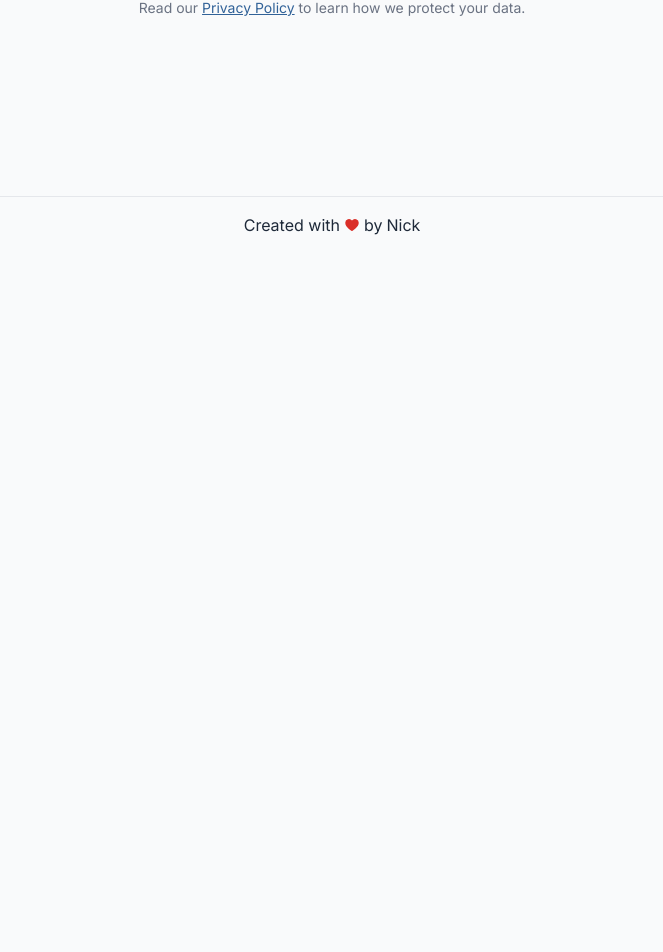
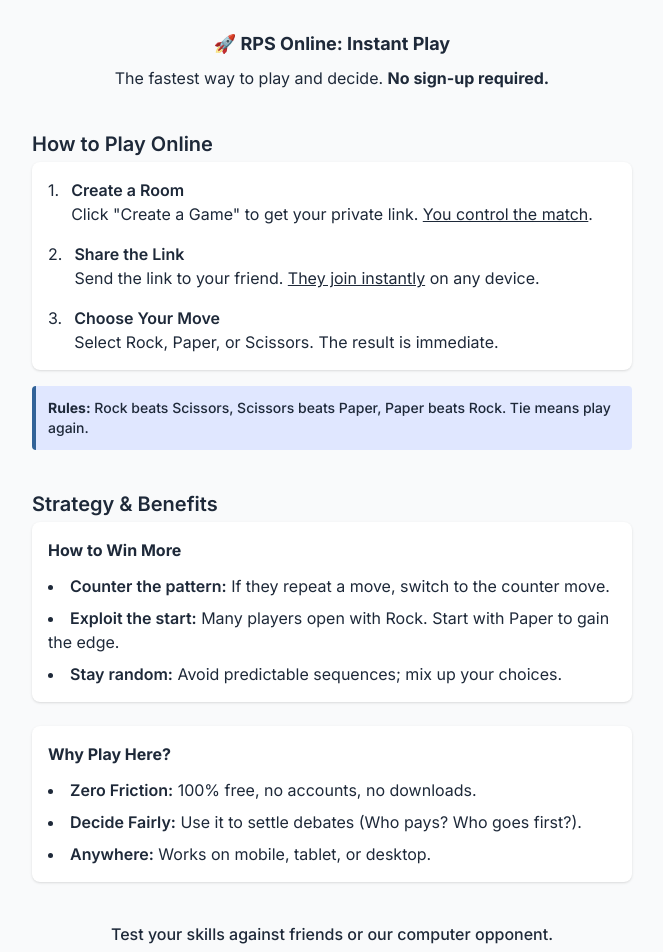
Before and after one commit to nicojuhari/next-rps-game-online, a Next.js app: page / in a window 1280 px wide. Shown: the part 660-1612 px from the top of the page, without its empty margins (308-971 px from the left). Before the commit the page ends 913 px from the top, so only its background shows below. Built offline with nearby package versions, Linux system fonts and the light colour scheme.

Commit message:
adds content on home page

```diff
--- a/app/one-player/page.tsx
+++ b/app/one-player/page.tsx
@@ -4,6 +4,7 @@ import TableBoard from "@/components/TableBoard"
 import GameResults from "@/components/GameResults"
 import { getGameWinner } from "@/lib/game-utils"
 import GameEffects from "@/components/GameEffects"
+import GameBoard from "@/components/GameBoard"
 
 const OnePlayer = () => {
     const playerId = 'You'
@@ -61,12 +62,14 @@ const OnePlayer = () => {
 
 
     return (
-    <div className="w-full max-w-sm mx-auto">
-        <div className="mt-8">
-            {!isGameFinished ? ( <h1 className="text-2xl font-bold text-center text-green-600 mb-4">Select your Move</h1> ) : (
-                <h1 className="text-2xl font-bold text-center mb-4">Game Finished!</h1>
+    <div className="container py-8">
+        <h1 className="text-xl font-bold mb-4 text-center">Rock Paper Scissors - 1 Player Game</h1>
+        <div className="max-w-sm mx-auto">
+        <div className="mt-10 text-center">
+            {!isGameFinished ? ( <h2 className="font-medium text-green-600">Select your Move</h2> ) : (
+                <h2 className="font-medium">Game Finished!</h2>
             )}
-            <div className="text-sm text-center text-gray-800 space-y-2">
+            <div className="text-sm text-center text-gray-500 space-y-2 mt-2">
                 <div>After both players select their move <strong>3 times,</strong><br/>the game ends and results will be displayed.</div>
             </div>
         </div>
@@ -81,12 +84,14 @@ const OnePlayer = () => {
         { isGameFinished && (
             <>
                 <GameResults playerId={playerId} gameWinner={gameWinner} />
-                <div className="my-8 text-center">
+                <div className="my-6 text-center">
                     <button onClick={() => resetGame()} className="btn btn-outline">Play again</button>
                 </div>
             </>
         ) }
         { isGameFinished && playerId === gameWinner && <GameEffects /> }
+
+        </div>
     </div>
     );
 }
--- a/app/page.tsx
+++ b/app/page.tsx
@@ -1,5 +1,6 @@
 import Link from 'next/link';
 import MainCTA from '@/components/MainCTA';
+import HomeContent from '@/components/HomeContent';
 
 const Home = () => {
   return (
@@ -17,6 +18,7 @@ const Home = () => {
       </p>
     </div>
     <MainCTA />
+    <HomeContent/>
     <p className="text-sm text-center text-gray-500 mb-6">
         Read our <Link href="/privacy" className="text-blue-600 underline" title="privacy policy">
           Privacy Policy
--- a/app/two-players/page.tsx
+++ b/app/two-players/page.tsx
@@ -4,11 +4,9 @@ import { useState, useEffect } from 'react';
 import { useSearchParams } from 'next/navigation';
 import Image from 'next/image';
 import { useFirebase } from '@/contexts/FirebaseContext';
-import type { Game } from '@/types';
 import GameBoard from '@/components/GameBoard';
 import JoinGame from '@/components/JoinGame';
 import { usePlayer } from '@/lib/hooks/usePlayer';
-import TableBoard from '@/components/TableBoard';
 import WaitingPlayerTwo from '@/components/WaitingPlayerTwo';
 
 const TwoPlayers = () => {
@@ -37,26 +35,18 @@ const TwoPlayers = () => {
         fetchData();
     }, [gameId]);
 
-
-
-
-
-
-    if (loading) {
-        return <Image src="/loading.svg" loading='eager' alt="Loading" width={40} height={40} className="mx-auto my-24" />;
-    }
-
     if (!gameData) {
         return <div>No game data available</div>;
     }
 
     return (
-        <div className="container mx-auto px-4 py-8">
-              <h1 className="text-2xl font-bold mb-4 text-center">Rock Paper Scissors - 2 Players Game</h1>
+        <div className="container py-8">
+              <h1 className="text-xl font-bold mb-4 text-center">Rock Paper Scissors - 2 Players Game</h1>
+            { loading && (<Image src="/loading.svg" loading='eager' alt="Loading" width={40} height={40} className="mx-auto my-24" />) }
             { gameData.player2 === null && playerId !== gameData.player1 && (<JoinGame />) }
             { gameData.player2 === null && playerId === gameData.player1 && ( <WaitingPlayerTwo /> ) }
             {
-                gameData.player2 !== null && gameData.player2 !== null && ( <GameBoard /> )
+              gameData.player2 !== null && gameData.player2 !== null && ( <GameBoard /> )
             }
         </div>
     );
--- a/components/GameBoard.tsx
+++ b/components/GameBoard.tsx
@@ -53,11 +53,11 @@ const GameBoard = () => {
     }
     return (
         <div className="max-w-sm mx-auto">
-            <div className="mt-8">
-                {!isGameFinished ? ( <h2 className="text-2xl font-bold text-center text-green-600 mb-4">Select your Move</h2> ) : (
-                    <h2 className="text-2xl font-bold text-center mb-4">Game Finished!</h2>
+            <div className="mt-10 text-center">
+                {!isGameFinished ? ( <h2 className="font-medium text-green-600">Select your Move</h2> ) : (
+                    <h2 className="font-medium">Game Finished!</h2>
                 )}
-                <div className="text-sm text-center text-gray-800 space-y-2">
+                <div className="text-sm text-center text-gray-500 space-y-2 mt-2">
                     <div>After both players select their move <strong>3 times,</strong><br/>the game ends and results will be displayed.</div>
                 </div>
             </div>
@@ -75,7 +75,7 @@ const GameBoard = () => {
                 { isGameFinished && (
                     <>
                         <GameResults playerId={playerId} gameWinner={gameWinner} />
-                        <div className="my-8 text-center">
+                        <div className="my-6 text-center">
                             <button onClick={() => resetGame(gameData?.$id)} className="btn btn-outline">Play again</button>
                         </div>
                     </>
--- a/components/GameResults.tsx
+++ b/components/GameResults.tsx
@@ -2,11 +2,11 @@ const GameResults = ({ playerId, gameWinner }: { playerId: string, gameWinner: n
     return (
         <div className="text-center text-xl font-medium mt-8">
             {gameWinner === playerId ? (
-            <div className="text-green-600">Congratulations!<br />You have won!</div>
+            <div className="text-green-600">You Win!</div>
             ) : gameWinner === 'draw' ? (
-            <div>It is a Tie</div>
+            <div>It&apos;s a Tie!</div>
             ) : (
-            <div className="text-red-600">Better luck next time!</div>
+            <div className="text-red-600">You Lost.</div>
             )}
         </div>
      );
--- /dev/null
+++ b/components/HomeContent.tsx
@@ -0,0 +1,81 @@
+import MainCTA from "./MainCTA";
+
+const HomeContent = () => {
+    return (
+   <div className="my-8 space-y-10">
+        <div className="text-center">
+            <h2 className="text-lg font-bold mb-2">🚀 RPS Online: Instant Play</h2>
+            <p>The fastest way to play and decide. <span className="font-bold">No sign-up required.</span></p>
+        </div>
+        <div>
+            <h2 className="text-xl font-semibold mb-1">How to Play Online</h2>
+
+            <div className="space-y-4 bg-white p-4 rounded-lg shadow">
+                <div className="flex items-start">
+                    <span className="mr-3">1.</span>
+                    <div>
+                        <h3 className="font-semibold">Create a Room</h3>
+                        <p>Click &quot;Create a Game&quot; to get your private link. <span className="underline">You control the match</span>.</p>
+                    </div>
+                </div>
+
+                <div className="flex items-start">
+                    <span className="mr-3">2.</span>
+                    <div>
+                        <h3 className="font-semibold">Share the Link</h3>
+                        <p>Send the link to your friend. <span className="underline">They join instantly</span> on any device.</p>
+                    </div>
+                </div>
+
+                <div className="flex items-start">
+                    <span className="mr-3">3.</span>
+                    <div>
+                        <h3 className="font-semibold">Choose Your Move</h3>
+                        <p>Select Rock, Paper, or Scissors. The result is immediate.</p>
+                    </div>
+                </div>
+            </div>
+
+            <blockquote className="mt-4 p-3 bg-indigo-100 border-l-4 border-blue-600 rounded">
+                <p className="text-sm font-medium">
+                    <span className="font-bold">Rules:</span> Rock beats Scissors, Scissors beats Paper, Paper beats Rock. Tie means play again.
+                </p>
+            </blockquote>
+        </div>
+        <div>
+            <h2 className="text-xl font-semibold mb-1">Strategy & Benefits</h2>
+
+            <div className="space-y-6">
+                <div className="bg-white p-4 rounded-lg shadow">
+                    <h3 className="font-bold mb-3">How to Win More</h3>
+                    <ul className="list-disc list-inside space-y-2">
+                        <li><span className="font-semibold">Counter the pattern:</span> If they repeat a move, switch to the counter move.</li>
+                        <li><span className="font-semibold">Exploit the start:</span> Many players open with Rock. Start with Paper to gain the edge.</li>
+                        <li><span className="font-semibold">Stay random:</span> Avoid predictable sequences; mix up your choices.</li>
+                    </ul>
+                </div>
+
+                <div className="bg-white p-4 rounded-lg shadow">
+                    <h3 className="font-bold mb-3">Why Play Here?</h3>
+                    <ul className="list-disc list-inside space-y-2">
+                        <li><span className="font-semibold">Zero Friction:</span> 100% free, no accounts, no downloads.</li>
+                        <li><span className="font-semibold">Decide Fairly:</span> Use it to settle debates (Who pays? Who goes first?).</li>
+                        <li><span className="font-semibold">Anywhere:</span> Works on mobile, tablet, or desktop.</li>
+                    </ul>
+                </div>
+            </div>
+        </div>
+        <div className="text-center">
+            <p className="font-medium mb-4">
+                Test your skills against friends or our computer opponent.
+            </p>
+            <MainCTA/>
+        </div>
+    </div>
+
+
+
+     );
+}
+
+export default HomeContent;
--- a/components/MainCTA.tsx
+++ b/components/MainCTA.tsx
@@ -42,7 +42,7 @@ const MainCTA = () => {
               Play Now</Link>
         </div>
         <div className="bg-white p-6 rounded-lg border border-gray-200">
-          <p className="font-bold text-lg">2 Players</p>
+          <p className="font-medium text-lg">2 Players</p>
           <Link onClick={createGameLink} href="#" title="Create a 2-player game" className="justify-center mt-6 w-full bg-green-500 hover:bg-green-600 h-10 text-white py-1 px-4 rounded-md inline-flex items-center gap-2.5">
             {loading ? (
               <SpinnerGapIcon weight="light" size={24} color="white" className="animate-spin" />
```
